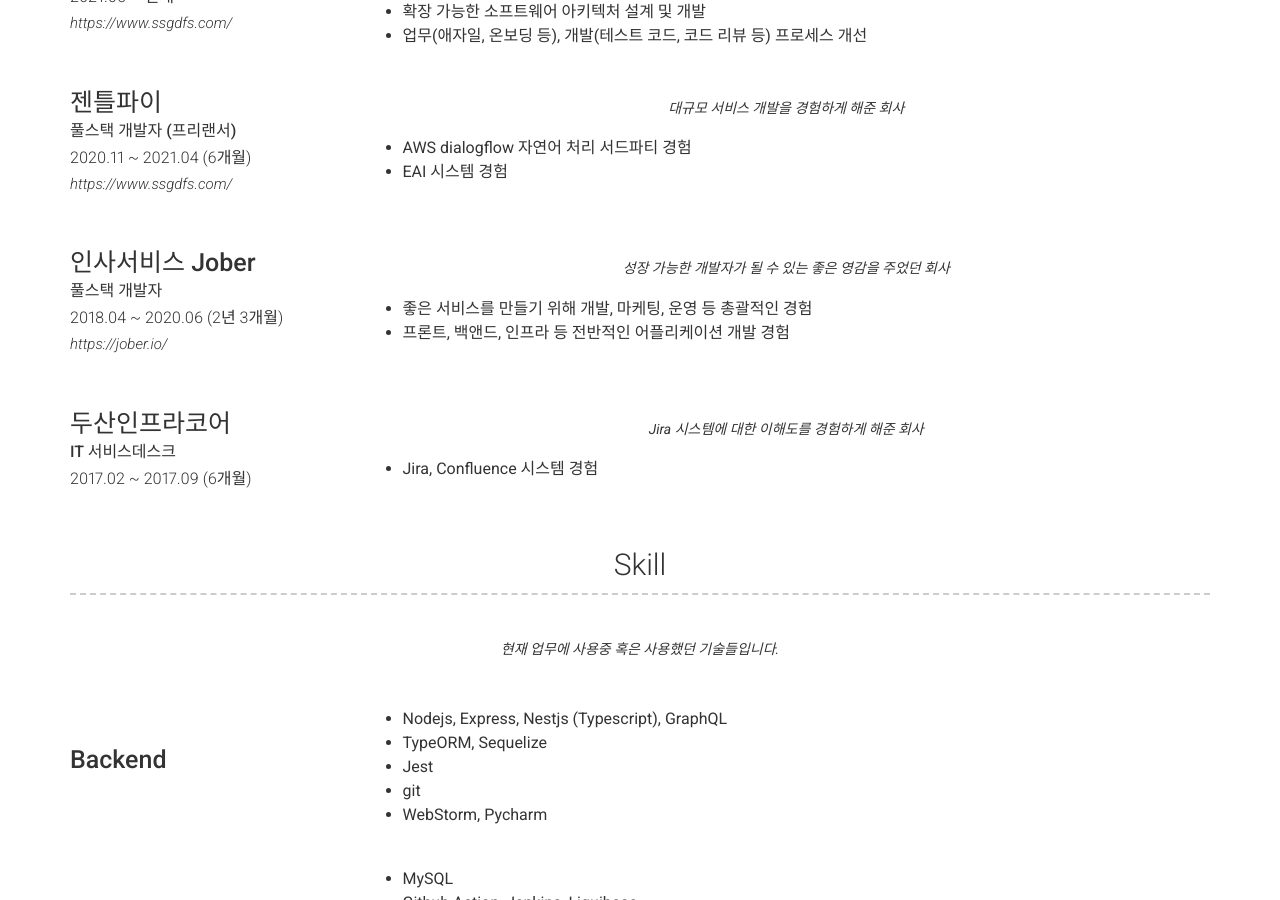
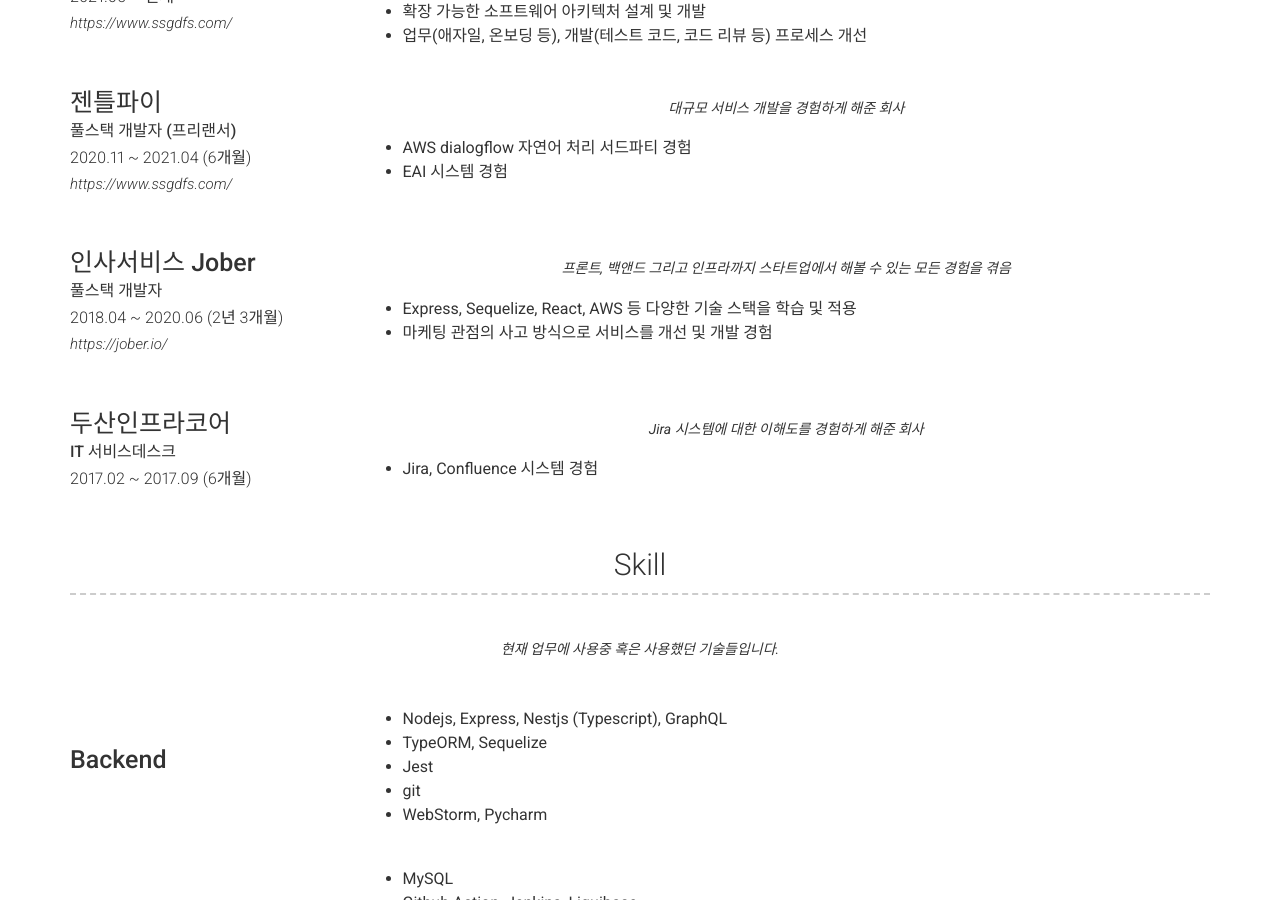
Before and after one commit to mystyle2006/mystyle2006.github.io, a Jekyll site: the page built from index.md, in a window 1280 px wide and 900 px high, scrolled down 748 px. Built offline with Jekyll 4.4.1, drawn with Linux system fonts in a browser that asks for light colours; nearby versions of some CDN libraries.

Commit message:
jober 수정

```diff
--- a/_config.yml
+++ b/_config.yml
@@ -76,10 +76,10 @@ content:
         caption: 2018.04 ~ 2020.06 (2년 3개월)
         link: https://jober.io/
         quote: >
-          성장 가능한 개발자가 될 수 있는 좋은 영감을 주었던 회사
+          프론트, 백앤드 그리고 인프라까지 스타트업에서 해볼 수 있는 모든 경험을 겪음
         description: | # this will include new lines to allow paragraphs
-          - 좋은 서비스를 만들기 위해 개발, 마케팅, 운영 등 총괄적인 경험
-          - 프론트, 백앤드, 인프라 등 전반적인 어플리케이션 개발 경험
+          - Express, Sequelize, React, AWS 등 다양한 기술 스택을 학습 및 적용
+          - 마케팅 관점의 사고 방식으로 서비스를 개선 및 개발 경험
 
       - layout: left
         title: 두산인프라코어
```
